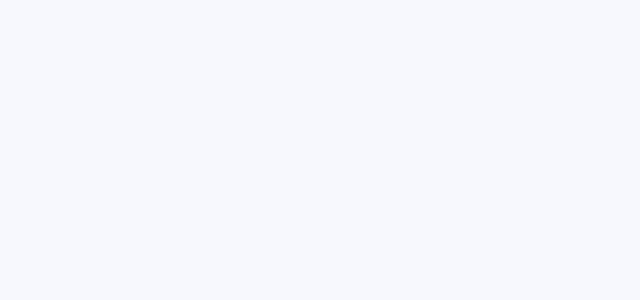
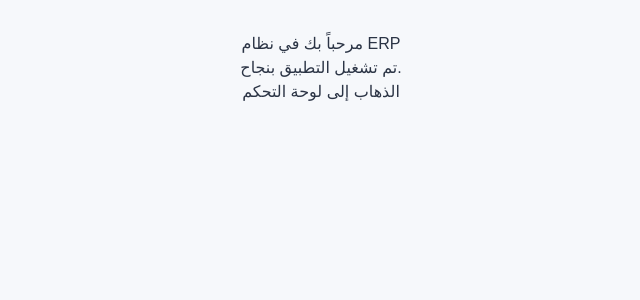
Before and after one commit to MohamedTarek2412/Pixels_, a Next.js app: page / in a window 1280 px wide. Before the commit this address had no page. Shown: the top 300 px of the page, without its empty margins (319-959 px from the left). Built offline with nearby package versions, Linux system fonts and the light colour scheme.

Commit message:
Update page.tsx

```diff
--- a/app/page.tsx
+++ b/app/page.tsx
@@ -1,5 +1,9 @@
-import { redirect } from 'next/navigation';
-
 export default function HomePage() {
-  redirect('/dashboard');
+  return (
+    <div style={{ padding: '2rem', textAlign: 'center' }}>
+      <h1>مرحباً بك في نظام ERP</h1>
+      <p>تم تشغيل التطبيق بنجاح.</p>
+      <a href="/dashboard">الذهاب إلى لوحة التحكم</a>
+    </div>
+  );
 }
```
